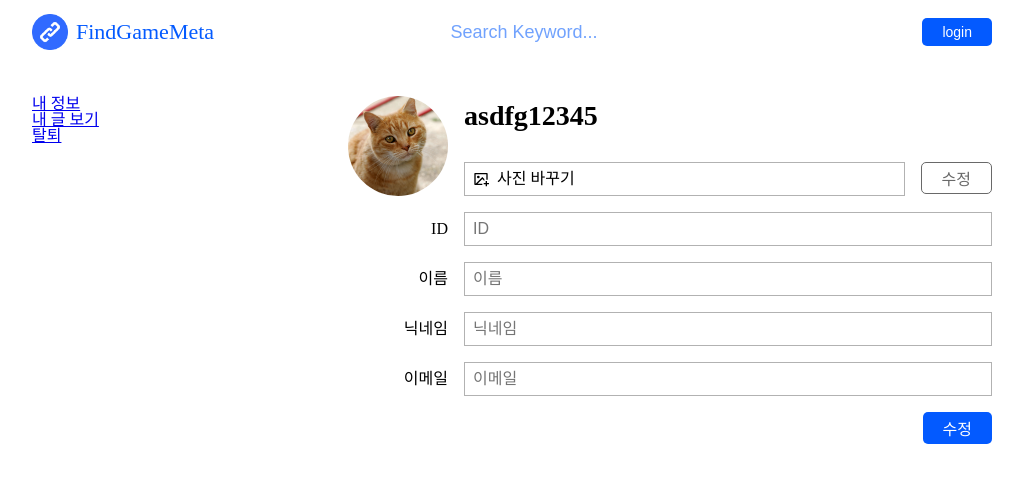
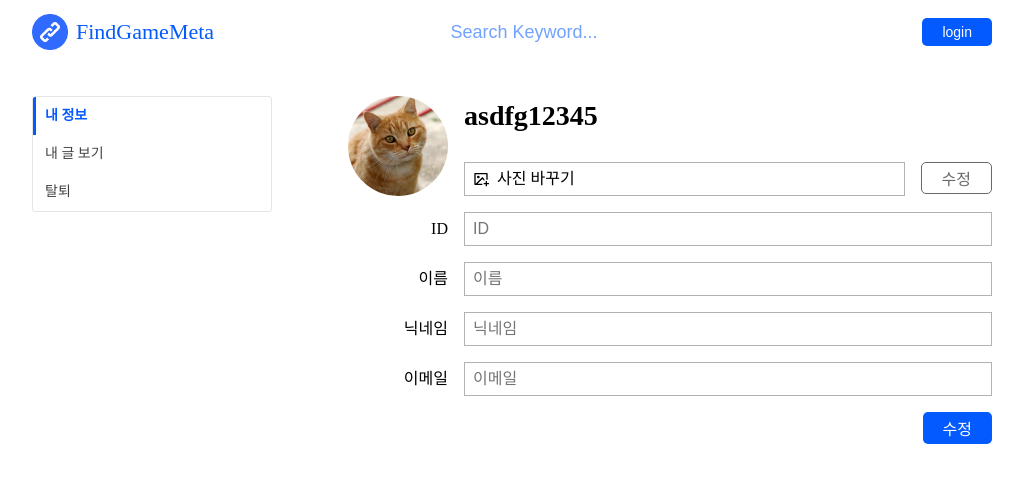
Before and after one commit to tooktak/find-game-friend-front, a Next.js app: page /myinfo in a window 1280 px wide. Shown: the top 482 px of the page, without its empty margins (128-1151 px from the left). Built offline with nearby package versions, Linux system fonts and the light colour scheme; a web font is replaced by a local one.

Commit message:
add MyInfoMenu in MyInfoLayout

```diff
--- /dev/null
+++ b/components/Menu/MyInfoMenu.module.scss
@@ -0,0 +1,26 @@
+@import '@/styles/theme.scss';
+
+.menu {
+  list-style: none;
+  display: flex;
+  flex-direction: column;
+  border: 1px rgba(0,0,0,0.1) solid;
+  border-radius: 3px;
+  overflow: hidden;
+  & a {
+    display: block;
+    padding: 12px;
+    color: $menu-text;
+    font-size: 0.875rem;
+    text-decoration: none;
+  }
+
+}
+
+.active > a {
+  border-left: 3px $menu-active-text solid;
+  padding-left: calc(12px - 3px);
+  padding-right: calc(12px + 3px);
+  color: $menu-active-text;
+  font-weight: bold;
+}
--- /dev/null
+++ b/components/Menu/MyInfoMenu.tsx
@@ -0,0 +1,44 @@
+import Link from 'next/link';
+import { useRouter } from 'next/router';
+import styles from './MyInfoMenu.module.scss';
+
+type MyInfoMenuItemProps = {
+  href: string;
+  title: string;
+};
+
+const MyInfoMenuItem = ({ href, title }: MyInfoMenuItemProps) => {
+  const { pathname } = useRouter();
+  return (
+    <li className={pathname === href ? styles.active : ''}>
+      <Link href={href}>{title}</Link>
+    </li>
+  );
+};
+
+const MyInfoMenu = () => {
+  const menu = [
+    {
+      href: '/myinfo',
+      title: '내 정보',
+    },
+    {
+      href: '/mypost',
+      title: '내 글 보기',
+    },
+    {
+      href: '/mydelete',
+      title: '탈퇴',
+    },
+  ];
+
+  return (
+    <ul className={styles.menu}>
+      {menu.map(({ href, title }) => (
+        <MyInfoMenuItem key={href} href={href} title={title} />
+      ))}
+    </ul>
+  );
+};
+
+export default MyInfoMenu;
--- a/layout/MyInfoLayout.tsx
+++ b/layout/MyInfoLayout.tsx
@@ -2,27 +2,13 @@ import { MyInfoForm, MyPictureURLForm } from '@/components/Form';
 
 import { SplitLayout } from '@/components/Layout';
 import Main from '@/components/Main';
-import Link from 'next/link';
+import MyInfoMenu from '@/components/Menu/MyInfoMenu';
 
 const MyInfoLayout = () => {
   return (
     <Main>
       <SplitLayout
-        left={
-          <>
-            <ul>
-              <li>
-                <Link href="myinfo">내 정보</Link>
-              </li>
-              <li>
-                <Link href="mypost">내 글 보기</Link>
-              </li>
-              <li>
-                <Link href="delete">탈퇴</Link>
-              </li>
-            </ul>
-          </>
-        }
+        left={<MyInfoMenu />}
         right={
           <>
             <MyPictureURLForm />
--- a/styles/theme.scss
+++ b/styles/theme.scss
@@ -19,6 +19,9 @@ $disabled: $gray-300;
 $title-text: $gray-100;
 $content-text: $gray-200;
 $hashtag-text: $gray-300;
+
+$menu-text: $gray-200;
+$menu-active-text: $primary;
 
 $skeleton-color: rgba(0, 0, 0, 0.20);
 
```
